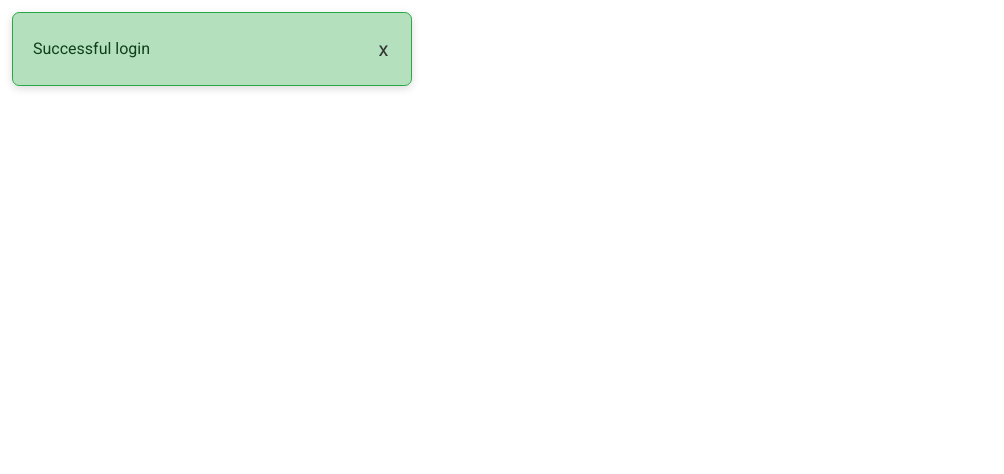
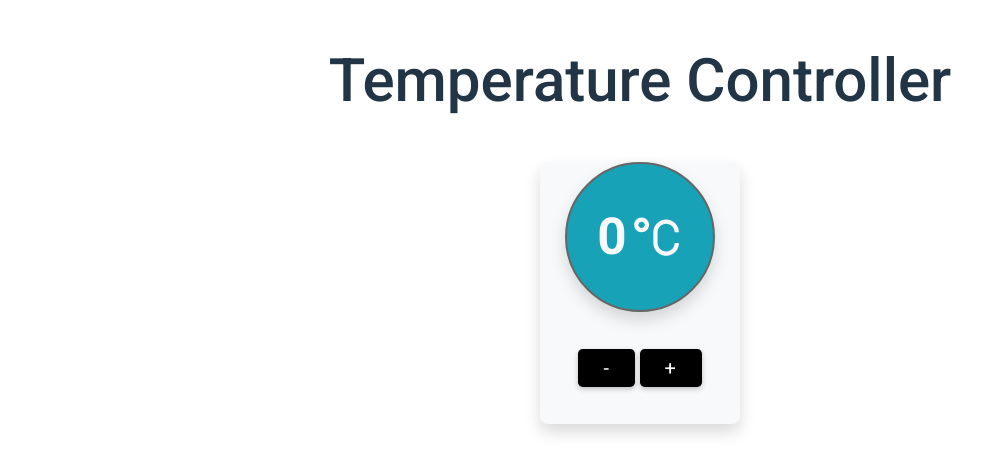
Before and after one commit to mazi76erX2/React-Small-Projects, a React (Vite) app: page / in a window 1280 px wide. Shown: the top 474 px of the page, without its empty margins (0-1004 px from the left). Built offline with nearby package versions, Linux system fonts and the light colour scheme.

Commit message:
Added temp app

```diff
--- a/src/App.jsx
+++ b/src/App.jsx
@@ -4,6 +4,7 @@ import RandomizeColors from "./projects/02-RandomizeColors/RandomizeColors";
 import LikeMyPhoto from "./projects/03-Like-My-Photo/LikeMyPhoto";
 import Testimonials from "./projects/04-Testimonials/Testimonials";
 import Alerts from "./projects/05-Alerts/Alerts";
+import TemperatureController from "./projects/06-TemperatureController/TemperatureController";
 
 function App() {
   return (
@@ -13,7 +14,8 @@ function App() {
        */}
       {/* <LikeMyPhoto /> */}
       {/* <Testimonials /> */}
-      <Alerts />
+      {/* <Alerts /> */}
+      <TemperatureController />
     </div>
   );
 }
--- /dev/null
+++ b/src/projects/06-TemperatureController/TemperatureController.jsx
@@ -0,0 +1,52 @@
+import React, { useState } from "react";
+import Title from "../components/Title";
+import Button from "../components/Button";
+import { RiCelsiusFill } from "react-icons/ri";
+
+const TemperatureController = () => {
+  const [temperature, setTemperature] = useState(0);
+
+  const handlePlusClick = () => {
+    setTemperature(temperature + 1);
+  };
+
+  const handleMinusClick = () => {
+    setTemperature(temperature - 1);
+  };
+
+  return (
+    <div className="container mt-3 text-center">
+      <Title text={"Temperature Controller"} />
+      <div className="card bg-light m-auto" style={{ width: 200 }}>
+        <h1
+          className={`text-light card border-50 ${
+            temperature > 0 ? "bg-danger" : "bg-info"
+          }`}
+          style={{
+            height: 150,
+            width: 150,
+            border: "2px solid #666",
+            display: "flex",
+            flexDirection: "row",
+          }}
+        >
+          {temperature} <RiCelsiusFill style={{ marginLeft: 5 }} />
+        </h1>
+        <div className="d-flet my-2">
+          <Button
+            text={"-"}
+            btnClass={"btn-lg"}
+            onClick={handleMinusClick}
+          />
+          <Button
+            text={"+"}
+            btnClass={"btn-lg"}
+            onClick={handlePlusClick}
+          />
+        </div>
+      </div>
+    </div>
+  );
+};
+
+export default TemperatureController;
```
